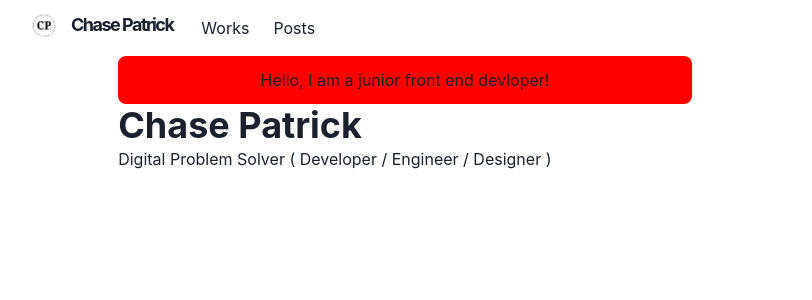
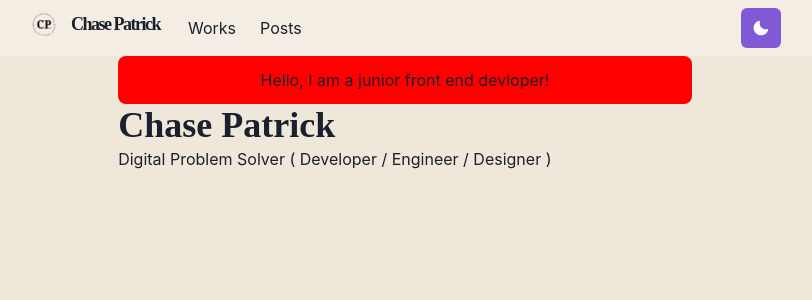
Before and after one commit to ChasePatrickDev/chasepatrickdev-homepage, a Next.js app: page / in a window 1280 px wide. Shown: the top 300 px of the page, without its empty margins (235-1047 px from the left). Built offline with nearby package versions, Linux system fonts and the light colour scheme.

Commit message:
Support light/dark mode change

```diff
--- a/components/navbar.js
+++ b/components/navbar.js
@@ -16,6 +16,7 @@ import {
   useColorModeValue,
 } from "@chakra-ui/react";
 import { HamburgerIcon } from "@chakra-ui/icons";
+import ThemeToggleButton from "./theme-toggle-button";
 
 const LinkItem = ({ href, path, children }) => {
   const active = path === href;
@@ -75,6 +76,7 @@ export default function Navbar(props) {
         </Stack>
 
         <Box flex={1} align="right">
+          <ThemeToggleButton />
           <Box ml={2} display={{ base: "inline-block", md: "none" }}>
             <Menu>
               <MenuButton
--- /dev/null
+++ b/components/theme-toggle-button.js
@@ -0,0 +1,15 @@
+import { IconButton, useColorMode, useColorModeValue } from "@chakra-ui/react";
+import { SunIcon, MoonIcon } from "@chakra-ui/icons";
+
+export default function ThemeToggleButton() {
+  const { toggleColorMode } = useColorMode();
+
+  return (
+    <IconButton
+      aria-label="Toggle Theme"
+      colorScheme={useColorModeValue("purple", "orange")}
+      icon={useColorModeValue(<MoonIcon />, <SunIcon />)}
+      onClick={toggleColorMode}
+    ></IconButton>
+  );
+}
--- /dev/null
+++ b/libs/theme.js
@@ -0,0 +1,53 @@
+import { extendTheme } from "@chakra-ui/react";
+import { mode } from "@chakra-ui/theme-tools";
+
+const styles = {
+  global: (props) => ({
+    body: {
+      bg: mode("#f0e7db", "#202023")(props),
+    },
+  }),
+};
+
+const components = {
+  Heading: {
+    variants: {
+      "section-title": {
+        textDecoration: "underline",
+        fontSize: 20,
+        textUnderlineOffset: 6,
+        textDecorationColor: "#525252",
+        textDecorationThickness: 4,
+        marginTop: 3,
+        marginBottom: 4,
+      },
+    },
+  },
+  Link: {
+    baseStyle: (props) => ({
+      color: mode("#3d7aed", "#ff63c3")(props),
+      textUnderlineOffset: 3,
+    }),
+  },
+};
+
+const fonts = {
+  heading: "'M PLUS Rounded 1c'",
+};
+
+const colors = { glassTeal: "#88ccca" };
+
+const config = {
+  intialColorMode: "dark",
+  useSystemColorMode: true,
+};
+
+const theme = extendTheme({
+  config,
+  styles,
+  components,
+  colors,
+  fonts,
+});
+
+export default theme;
--- a/pages/_app.js
+++ b/pages/_app.js
@@ -1,9 +1,10 @@
 import "../styles/globals.css";
 import { ChakraProvider } from "@chakra-ui/react";
 import Layout from "../components/layouts/main";
+import theme from "../libs/theme";
 function MyApp({ Component, pageProps, router }) {
   return (
-    <ChakraProvider>
+    <ChakraProvider theme={theme}>
       <Layout router={router}>
         <Component {...pageProps} key={router.route} />
       </Layout>
--- /dev/null
+++ b/pages/_document.js
@@ -0,0 +1,18 @@
+import { ColorModeScript } from "@chakra-ui/react";
+import NextDocument, { Html, Head, Main, NextScript } from "next/document";
+import theme from "../libs/theme";
+
+export default class Document extends NextDocument {
+  render() {
+    return (
+      <Html lang="en">
+        <Head />
+        <body>
+          <ColorModeScript initialColorMode={theme.config.initialColorMode} />
+          <Main />
+          <NextScript />
+        </body>
+      </Html>
+    );
+  }
+}
```
